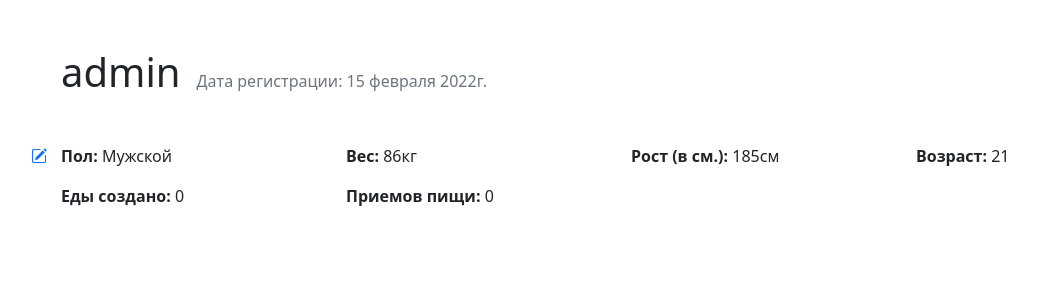
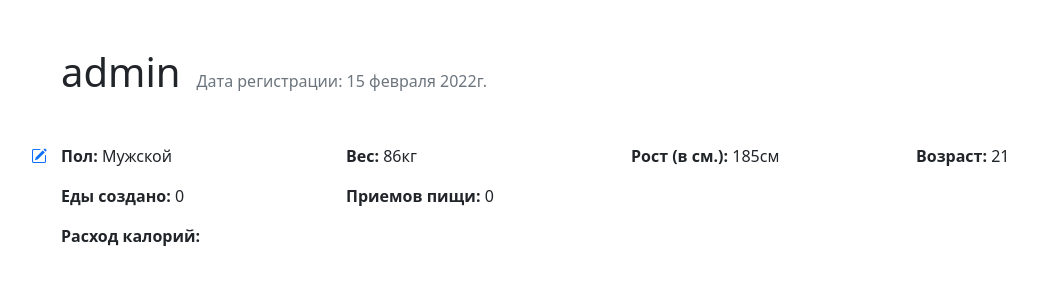
Before and after one commit to IlyaSarychev/fooddiary, a Django app: template fooddiary/account/templates/profile/detail.html in a window 1280 px wide. Shown: the part 56-356 px from the top of the page, without its empty margins (21-1058 px from the left). Run offline with Django 4.2, Linux system fonts and the light colour scheme; the template is opened without the code that fills it: values that come from a table or form of the project are taken from there, others are empty; a user stored in the database is signed in; data comes from the database, SQL or seed files in the repository; both versions use the stored data as it was after the commit; some libraries are stand-ins or nearby versions.

Commit message:
добавлено поле расхода калорий

```diff
--- a/fooddiary/account/models.py
+++ b/fooddiary/account/models.py
@@ -10,3 +10,4 @@ class Profile(models.Model):
     weight = models.PositiveSmallIntegerField('Вес', null=True, blank=True)
     height = models.PositiveSmallIntegerField('Рост (в см.)', null=True, blank=True)
     age = models.PositiveSmallIntegerField('Возраст', null=True, blank=True)
+    calorie_consumption = models.PositiveIntegerField('Расход калорий (в день)', null=True, blank=True)
--- a/fooddiary/account/templates/profile/detail.html
+++ b/fooddiary/account/templates/profile/detail.html
@@ -72,6 +72,13 @@
                     <span>{{request.user.meals.count}}</span>
                 </p>
             </div>
+            <div class="w-100"></div>
+            <div class="col col-md-4 col-lg-3">
+                <p>
+                    <b>Расход калорий:</b>
+                    <span></span>
+                </p>
+            </div>
         </div>
 
     </div>
```
Also changed, not shown: fooddiary/account/migrations/0003_profile_calorie_consumption.py (added), fooddiary/db.sqlite3.
